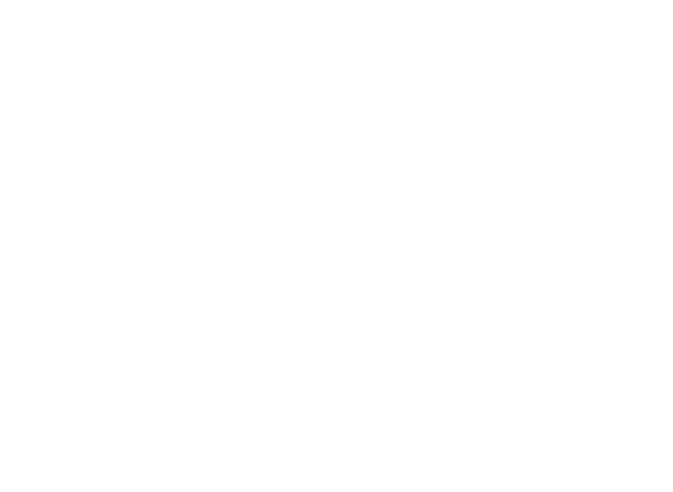
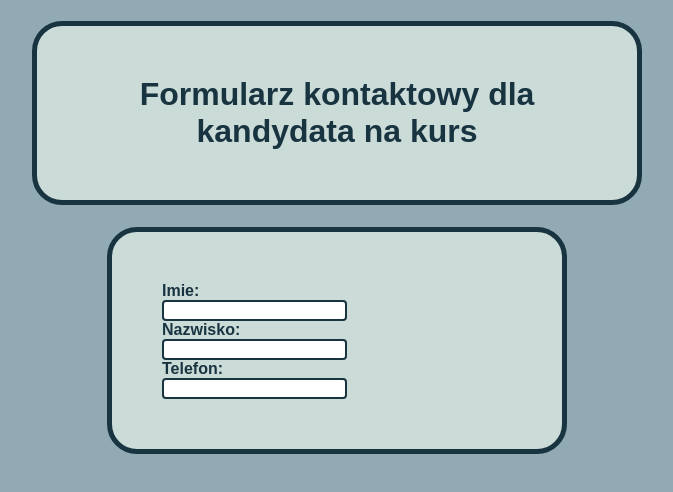
Before and after one commit to jjkazm/formularz_szkolenia, a plain HTML site: page index.html in a window 1280 px wide. Shown: the whole page, without its empty margins (303-976 px from the left). Drawn offline with Linux system fonts and the light colour scheme.

Commit message:
dodane imie nazwisko telefon

```diff
--- a/css/style.css
+++ b/css/style.css
@@ -0,0 +1,42 @@
+body {
+    background-color: #91AAB4;
+    font-family: sans-serif, "Lato";
+    color: #193441;
+    margin: 0;
+    padding: 0;
+}
+
+h1#title {
+
+    position: relative;
+    width: 500px;
+    left: 50%;
+    transform: translate(-50%);
+    text-align: center;
+
+
+}
+
+form {
+
+    position: absolute;
+    left: 50%;
+    transform: translate(-50%);
+    width:350px;
+    font-weight: bold;
+}
+
+.border {
+    padding: 50px;
+    border-style: solid;
+    background-color: #CBDBD7;
+    border-color: #193441;
+    border-width: 5px;
+    border-radius: 30px;
+}
+
+
+input[type=text] {
+    border: 2px solid #193441;
+    border-radius: 4px;
+}
--- a/index.html
+++ b/index.html
@@ -3,8 +3,20 @@
 <head>
     <meta charset="UTF-8">
     <title>Document</title>
+    <link rel="stylesheet" href="css/style.css">
+
 </head>
 <body>
+   <h1 class="border" id="title" >Formularz kontaktowy dla kandydata na kurs</h1>
+   <form action="" class="border">
+       <label for="first_name">Imie:</label><br>
+       <input type="text" id="first_name"><br>
+       <label for="last_name">Nazwisko:</label><br>
+       <input type="text" id="last_name"><br>
+       <label for="phone">Telefon:</label><br>
+       <input type="text" id="phone"><br>
+   </form>
+
 
 </body>
 </html>
```
